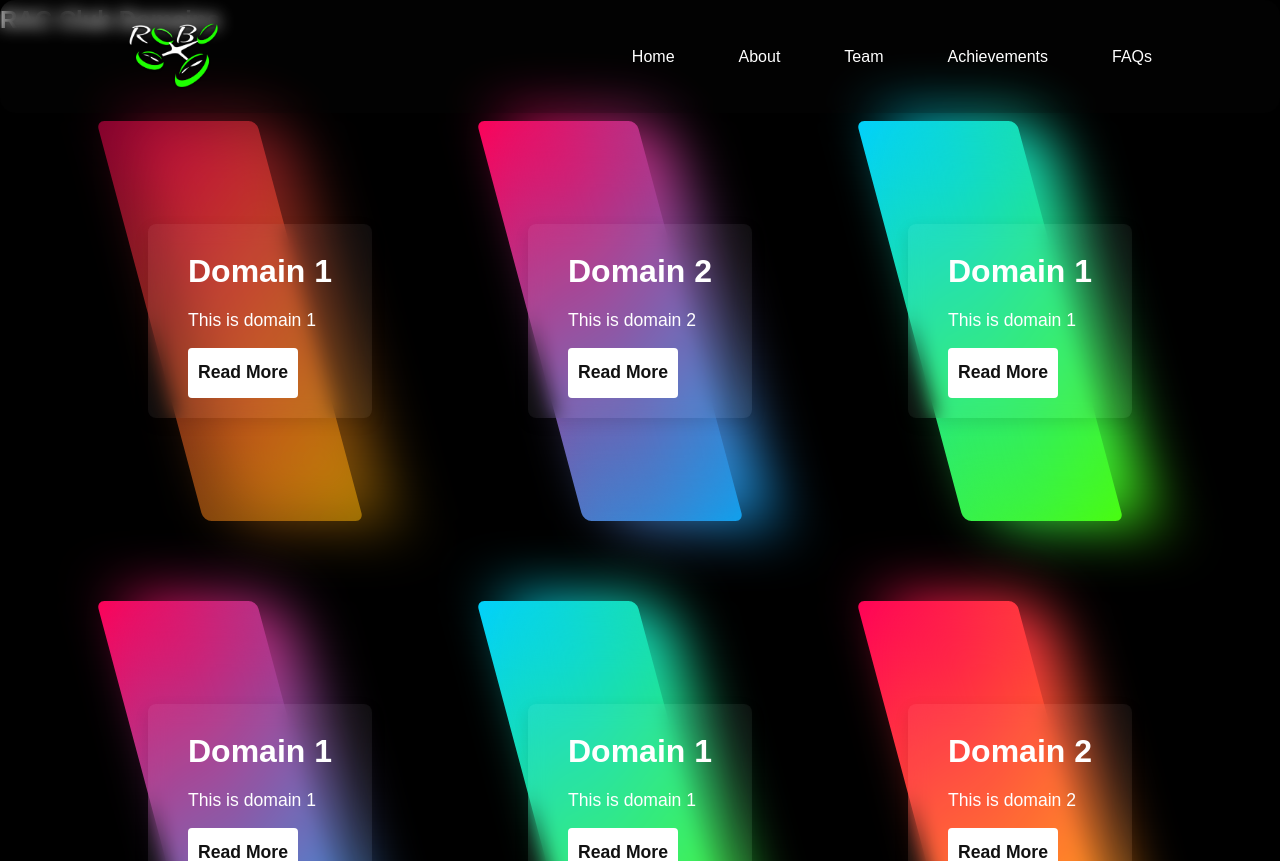
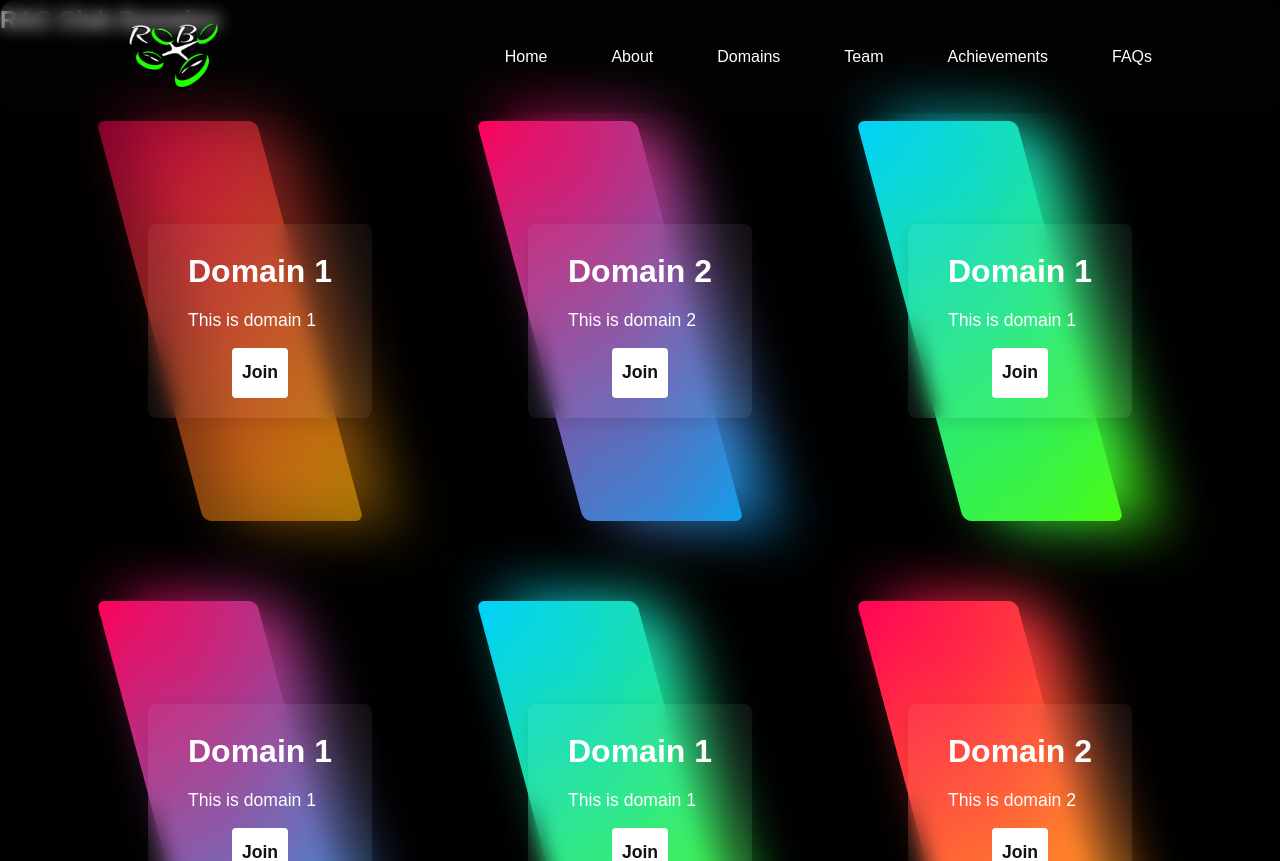
Before and after one commit to RndmCodeGuy20/Official_Website, a React (Vite) app: page /domains in a window 1280 px wide. Shown: the top 861 px of the page. Built offline with nearby package versions, Linux system fonts and the light colour scheme.

Commit message:
added domains page to navbar

```diff
--- a/src/components/DomainCard/DomainCard.module.css
+++ b/src/components/DomainCard/DomainCard.module.css
@@ -184,20 +184,19 @@
   left: 0;
   padding: 20px 40px;
   background: rgba(255, 255, 255, 0.05);
-  background-image: none !important;
   backdrop-filter: blur(10px);
   box-shadow: 0 5px 15px rgba(0, 0, 0, 0.1);
   border-radius: 8px;
   z-index: 1;
   transform: 0.5s;
   color: #fff;
+
 }
 
 .box:hover .content
 {
   left: -25px;
   padding: 60px 40px;
-  background-image: inherit;
 }
 
 
@@ -215,7 +214,11 @@
   margin-bottom: 10px;
   line-height: 1.4em;
 }
-
+.box .content div{
+    display : flex;
+    justify-content: center;
+    align-items: center;
+}
 .box .content a
 {
   display: inline-block;
@@ -227,6 +230,8 @@
   text-decoration: none;
   font-weight: 700;
   margin-top: 5px;
+  margin-left: auto;
+  margin-right: auto;
 }
 
 .box .content a:hover
--- a/src/components/DomainCard/DomainCard.tsx
+++ b/src/components/DomainCard/DomainCard.tsx
@@ -8,6 +8,7 @@ interface PROPS {
 type DOMAIN = {
   id : number,
   name: string,
+  shortdesc: string,
   description: string,
   responsibilities : [string],
   technologies: [string],
@@ -22,11 +23,17 @@ const DomainCard = (props: PROPS) => {
     <div className={styles["box"]}>
     <span></span>
     <div className={styles["content"]}  style={{
-      backgroundImage : `url(${domain.thumbnail})`
+
     }}>
       <h2>{domain.name}</h2>
       <p>{domain.description}</p>
-      <a href="#">Read More</a>
+      <div
+        style={{
+          width: "100%"
+        }}
+      >
+        <a href="#">Join</a>
+      </div>
     </div>
   </div>
   )
--- a/src/components/Navbar/NavBar.tsx
+++ b/src/components/Navbar/NavBar.tsx
@@ -30,6 +30,7 @@ const NavBar = () => {
               <ul className={styles["nav_menu"]}>
                   <li><a href="/#">Home</a></li>
                   <li><a href="/#about">About</a></li>
+                  <li><a href="/domains">Domains</a></li>
                   <li><a href="/team">Team</a></li>
                   <li><a href="/#achievements">Achievements</a></li>
                   <li><a href="/#faqs">FAQs</a></li>
--- a/src/components/Navbar/NavDrawer.tsx
+++ b/src/components/Navbar/NavDrawer.tsx
@@ -16,13 +16,12 @@ const NavDrawer = (props:PROPS) => {
         }} >
           <img src={close} width={25} alt="close menu button" />
         </div>
-        <li><a href="/#">Home</a></li>
-        <li><a href="/#about">About</a></li>
-        <li onClick={() => {
-          props.setshowMenu(false)
-        }} ><a href="/team">Team</a></li>
-        <li><a href="/#achievements">Achievements</a></li>
-        <li><a href="/#faqs">FAQs</a></li>
+        <li onClick={() => {props.setshowMenu(false)}}><a href="/#">Home</a></li>
+        <li onClick={() => {props.setshowMenu(false)}}><a href="/#about">About</a></li>
+        <li onClick={() => {props.setshowMenu(false)}}><a href="/domains">Domains</a></li>
+        <li onClick={() => {props.setshowMenu(false)}} ><a href="/team">Team</a></li>
+        <li onClick={() => {props.setshowMenu(false)}}><a href="/#achievements">Achievements</a></li>
+        <li onClick={() => {props.setshowMenu(false)}}><a href="/#faqs">FAQs</a></li>
     </ul>
   )
 }
--- a/src/pages/Domains/domainData.ts
+++ b/src/pages/Domains/domainData.ts
@@ -5,13 +5,16 @@ export const domainData = [
   {
     id: 1,
     name: "Domain 1",
+    shortDesc: "",
     description: "This is domain 1",
     responsibilites: [
       "Responsibility 1",
       "Responsibility 2",
       "Responsibility 3",
     ],
-    technologies: ["Technology 1", "Technology 2", "Technology 3"],
+    technologies: ["Technology 1",
+     "Technology 2",
+    "Technology 3"],
     status: "Active", // Active, Inactive, Archived
     isRecruting: false,
     thumbnail: robot,
```
